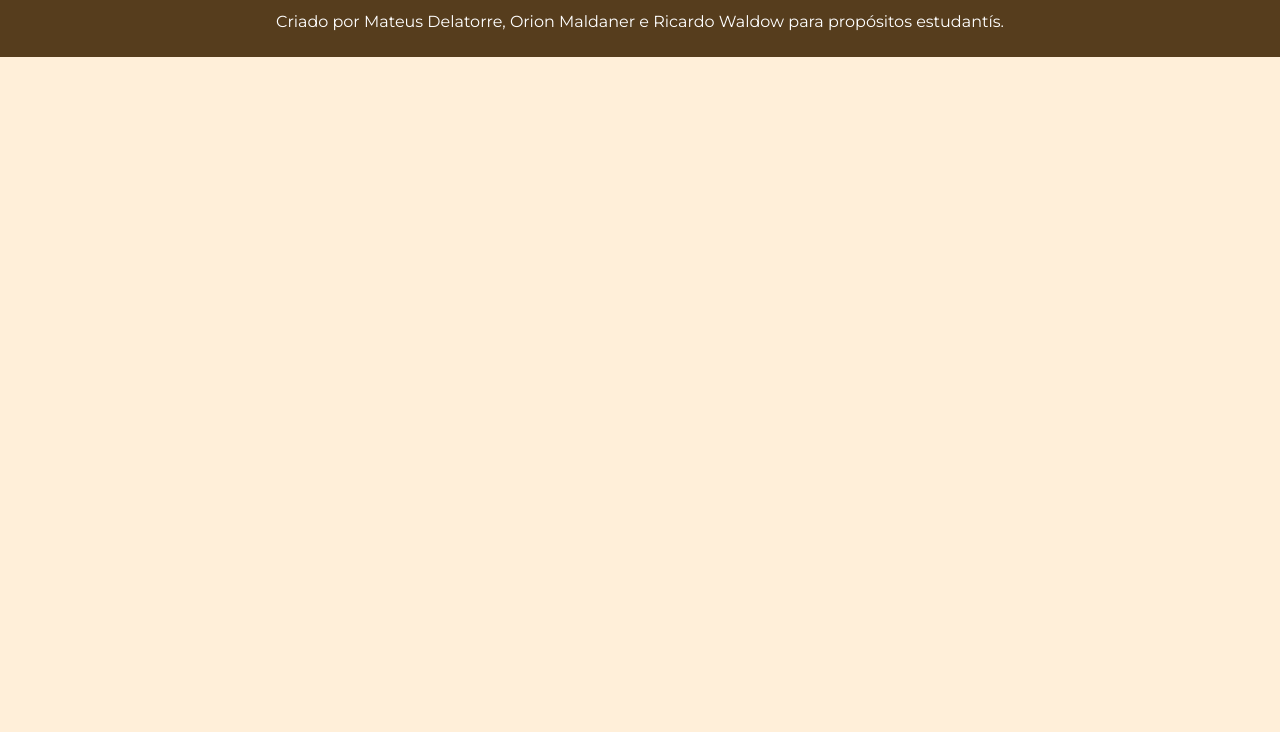
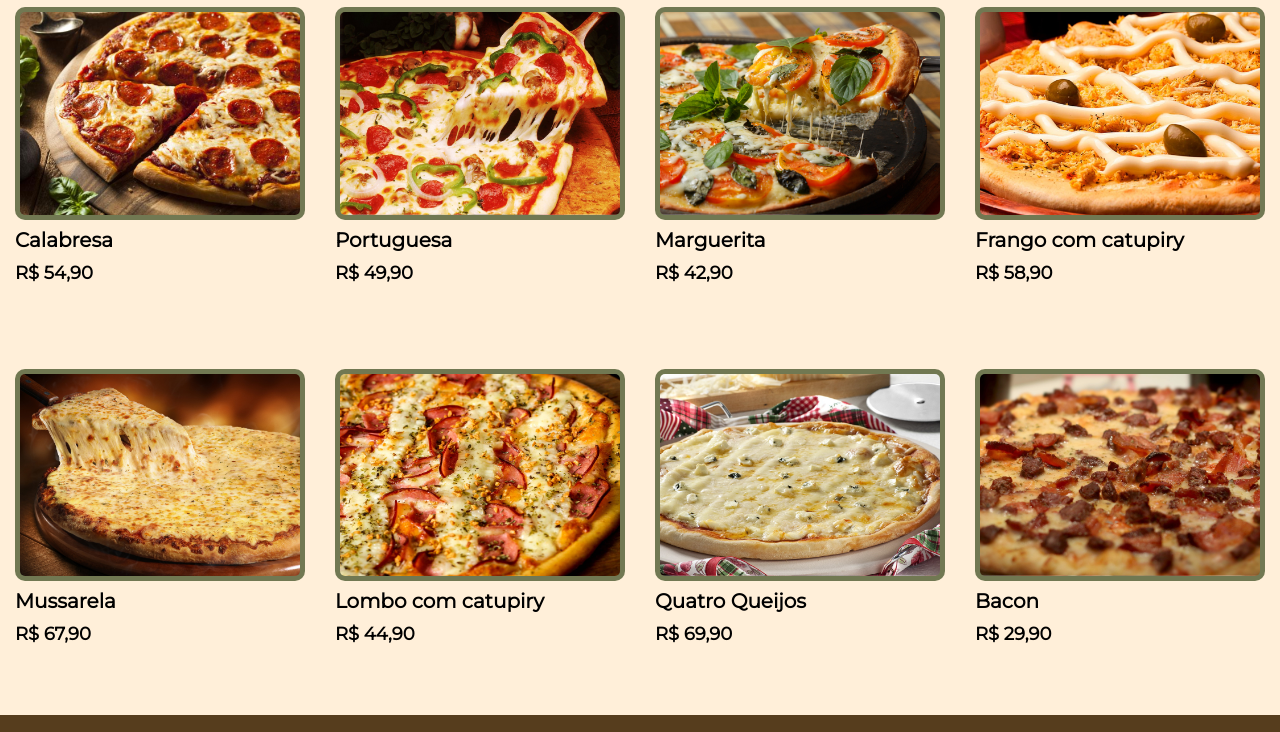
Before and after one commit to ricardowaldow/projetofinalCPW1, a plain HTML site: page cardapio.html in a window 1280 px wide. Shown: the part 1809-2541 px from the top of the page. Before the commit the page ends 1866 px from the top, so only its background shows below. Drawn offline with Linux system fonts and the light colour scheme.

Commit message:
Addings Pizzas in cardapio.html

```diff
--- a/cardapio.html
+++ b/cardapio.html
@@ -36,7 +36,7 @@
             <h2 class="p minor_padding branco center">Que dispõe dos melhores pratos das receitas tradicionais que cozinha italiana oferece.</h2>
         </div>
         <div class="flex-container"><!--Divisão principal-->
-            <h2 class="subtitulo_cardapio">Pratos</h2>
+            <h2 class="subtitulo_cardapio">Pratos Quentes e Sobremesas</h2>
             <div class="row"><!--Uma linha da tabela-->
                 <div class="column"><!--Item 1-->
                     <img src="imgs/cardapio/bruschetta.webp">
@@ -90,6 +90,53 @@
                 </div>
             </div>
         </div>
+        <div class="flex-container"><!--Divisão principal-->
+            <h2 class="subtitulo_cardapio">Pizzas</h2>
+            <div class="row"><!--Uma linha da tabela-->
+                <div class="column"><!--Item 1-->
+                    <img src="imgs/cardapio/calabresa.jpg">
+                    <h4>Calabresa</h1>
+                    <h5>R$ 54,90</h5>
+                </div>
+                <div class="column"><!--Item 2-->
+                    <img src="imgs/cardapio/portuguesa.jpg">
+                    <h4>Portuguesa</h4>
+                    <h5>R$ 49,90</h5>
+                </div>
+                <div class="column"><!--Item 3-->
+                    <img src="imgs/cardapio/marguerita.jpg">
+                    <h4>Marguerita</h4>
+                    <h5>R$ 42,90</h5>
+                </div>
+                <div class="column"><!--Item 4-->
+                    <img src="imgs/cardapio/frango_com_catupiry.jpg">
+                    <h4>Frango com catupiry</h4>
+                    <h5>R$ 58,90</h5>
+                </div>
+            </div>
+            <div><!--Um quarto-->
+                <div class="column"><!--Item 5-->
+                    <img src="imgs/cardapio/mussarela.jpg">
+                    <h4>Mussarela</h4>
+                    <h5>R$ 67,90</h5>
+                </div>
+                <div class="column"><!--Item 6-->
+                    <img src="imgs/cardapio/lombo.jpg">
+                    <h4>Lombo com catupiry</h4>
+                    <h5>R$ 44,90</h5>
+                </div>
+                <div class="column"><!--Item 7-->
+                    <img src="imgs/cardapio/4_queijos.jpg">
+                    <h4>Quatro Queijos</h4>
+                    <h5>R$ 69,90</h5>
+                </div>
+                <div class="column"><!--Item 8-->
+                    <img src="imgs/cardapio/bacon.jpg">
+                    <h4>Bacon</h4>
+                    <h5>R$ 29,90</h5>
+                </div>
+            </div>
+        </div>
     </section>
     <footer>
         <div class="redes">
```
Also changed, not shown: imgs/cardapio/4_queijos.jpg (added), imgs/cardapio/bacon.jpg (added), imgs/cardapio/calabresa.jpg (added), imgs/cardapio/frango_com_catupiry.jpg (added), imgs/cardapio/lombo.jpg (added), imgs/cardapio/marguerita.jpg (added), imgs/cardapio/mussarela.jpg (added), imgs/cardapio/portuguesa.jpg (added).
